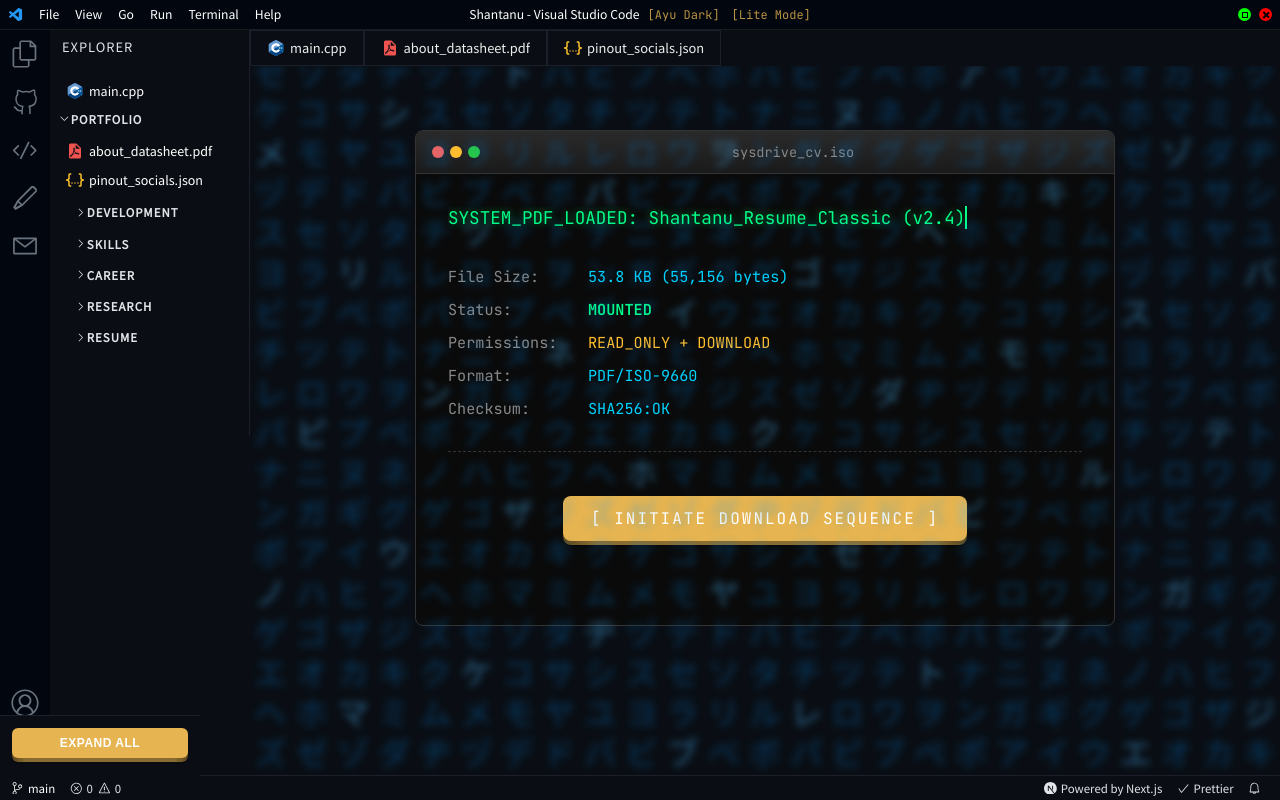
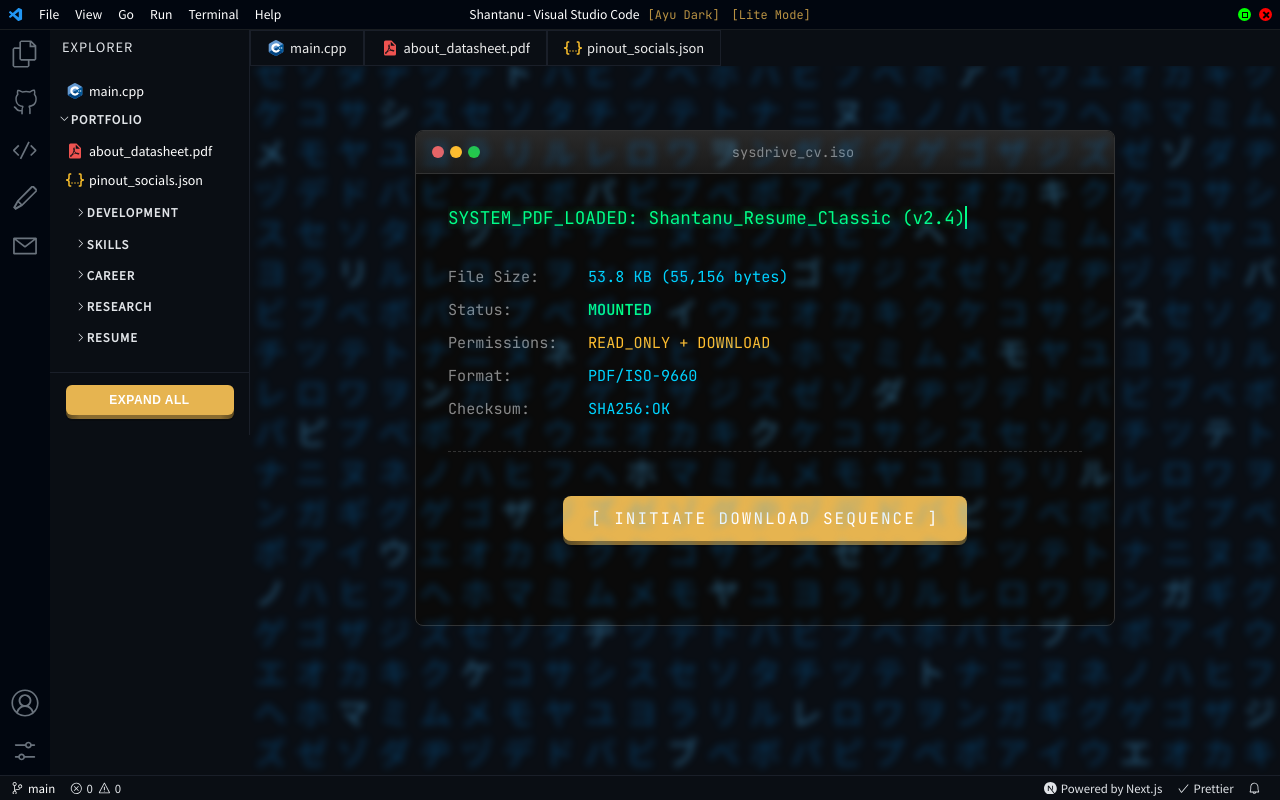
Before and after one commit to shaxntanu/VSCode-Portfolio, a Next.js app: page /resume in a window 1280 px wide. Built offline with nearby package versions, Linux system fonts and the light colour scheme.

Commit message:
Fix Explorer button to use absolute positioning and center properly

```diff
--- a/styles/Explorer.module.css
+++ b/styles/Explorer.module.css
@@ -207,10 +207,10 @@
     padding: 1rem 0.75rem;
     border-top: 1px solid var(--explorer-border);
     background: var(--explorer-bg);
-    position: fixed;
-    bottom: 22px;
+    position: absolute;
+    bottom: 0;
     left: 0;
-    width: 200px;
+    right: 0;
     box-sizing: border-box;
     z-index: 10;
 }
@@ -229,7 +229,6 @@
 
 @media screen and (max-width: 600px) {
     .expandButtonWrapper {
-        position: absolute;
         width: 100%;
         left: 0;
     }
@@ -243,7 +242,9 @@
     outline: none;
     cursor: pointer;
     width: 100%;
-    margin: 0;
+    max-width: 168px;
+    margin: 0 auto;
+    display: block;
 }
 
 .buttonShadow {
```
